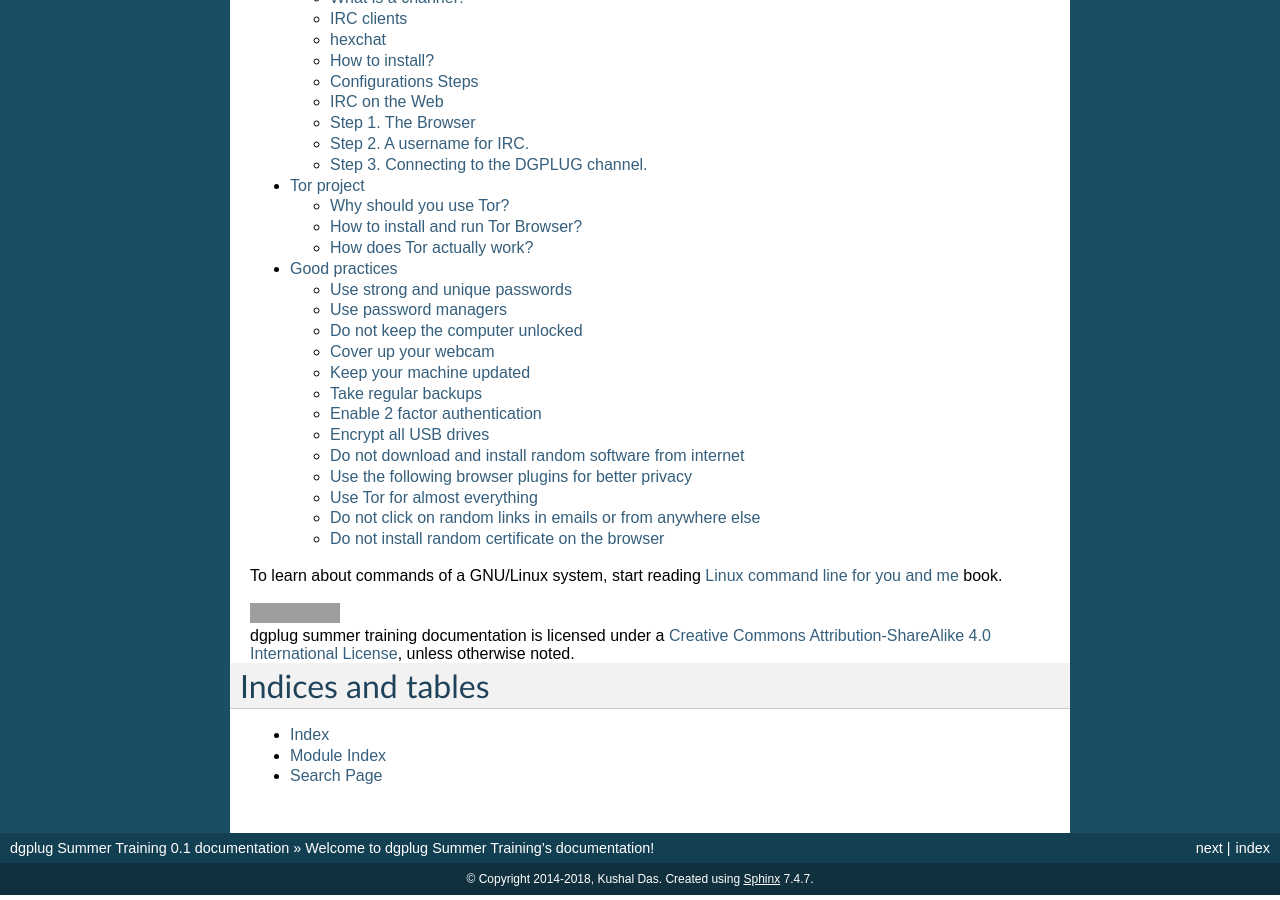
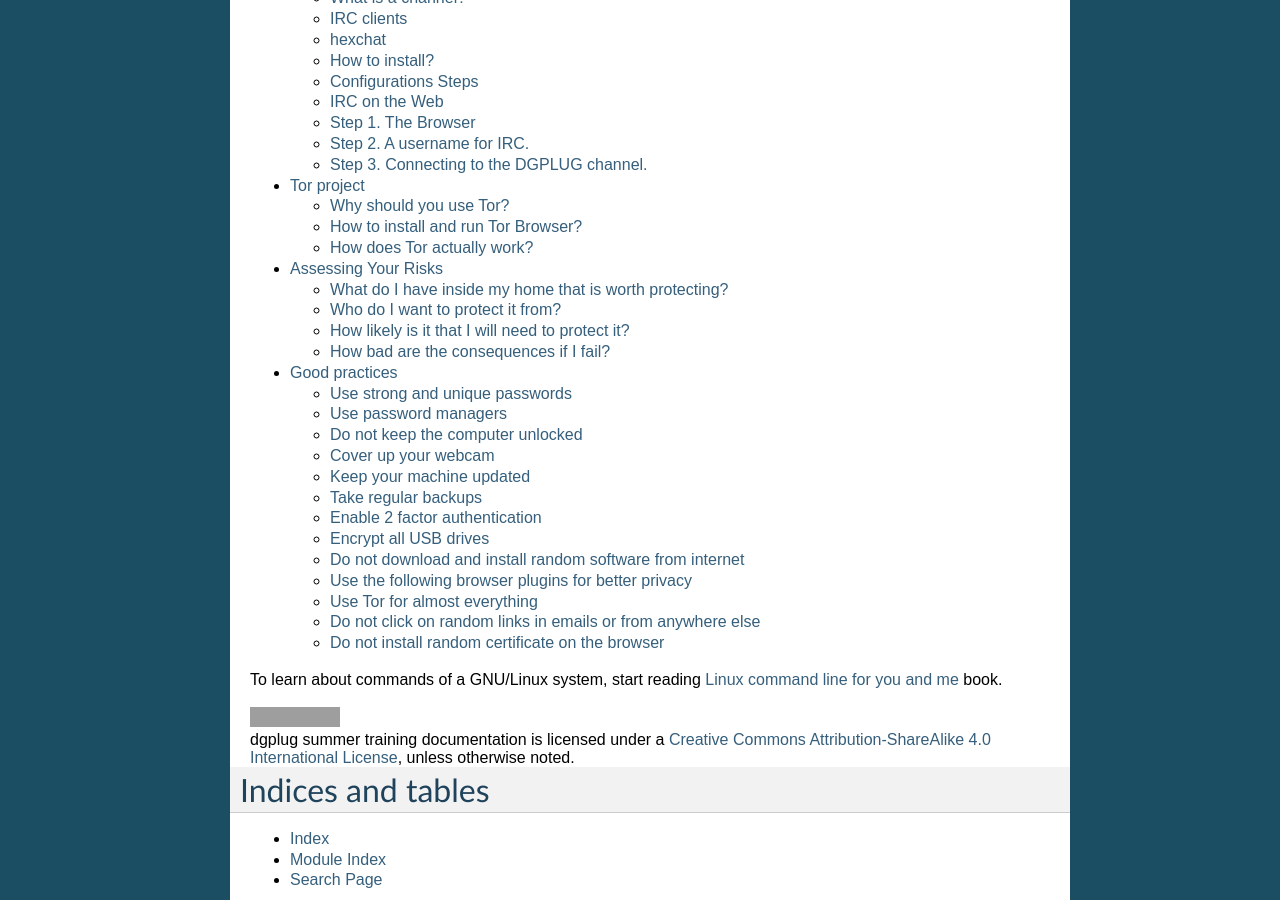
Before and after one commit to kushaldas/summertraining, a Sphinx documentation site: the page built from docs/index.rst, in a window 1280 px wide and 900 px high, scrolled down 889 px. Built offline with Sphinx 7.4.7, drawn with Linux system fonts in a browser that asks for light colours; some of the changed lines change nothing that is shown; grey boxes are pictures that could not be loaded.

Commit message:
adds threatmodel chapter

```diff
--- a/docs/index.rst
+++ b/docs/index.rst
@@ -17,6 +17,7 @@
    communication
    irc
    tor
+   threatmodel
    opsec
 
 
--- /dev/null
+++ b/docs/threatmodel.rst
@@ -0,0 +1,178 @@
+=====================
+Assessing Your Risks
+=====================
+
+.. note:: This chapter is originally from `SURVEILLANCE SELF-DEFENSE <https://ssd.eff.org>`_ guide by `EFF <https://eff.org>`_ under
+          the `Creative Commons Attribution License <http://creativecommons.org/licenses/by/3.0/us/>`_.
+
+
+Trying to protect all your data from everyone all the time is impractical and
+exhausting. But, do not fear! Security is a process, and through thoughtful
+planning, you can assess what’s right for you. Security isn’t about the tools
+you use or the software you download. It begins with understanding the unique
+threats you face and how you can counter those threats.
+
+In computer security, a threat is a potential event that could undermine your
+efforts to defend your data. You can counter the threats you face by
+determining what you need to protect and from whom you need to protect it.
+This process is called “threat modeling.”
+
+This guide will teach you how to threat model, or how to assess your risks for
+your digital information and how to determine what solutions are best for you.
+
+What might threat modeling look like? Let’s say you want to keep your house
+and possessions safe, here are a few questions you might ask:
+
+What do I have inside my home that is worth protecting?
+--------------------------------------------------------
+
+Assets could include: jewelry, electronics, financial documents, passports, or photos
+
+Who do I want to protect it from?
+----------------------------------
+
+Adversaries could include: burglars, roommates, or guests
+
+
+How likely is it that I will need to protect it?
+-------------------------------------------------
+
+Does my neighborhood have a history of burglaries? How trustworthy are my
+roommates/guests? What are the capabilities of my adversaries? What are the
+risks I should consider?
+
+How bad are the consequences if I fail?
+----------------------------------------
+
+Do I have anything in my house that I cannot replace? Do I have the time or
+money to replace these things? Do I have insurance that covers goods stolen
+from my home? How much trouble am I willing to go through to prevent these
+consequences?
+
+Am I willing to buy a safe for sensitive documents? Can I afford to buy a
+high-quality lock? Do I have time to open a security box at my local bank and
+keep my valuables there?
+
+Once you have asked yourself these questions, you are in a position to assess
+what measures to take. If your possessions are valuable, but the risk of a
+break-in is low, then you may not want to invest too much money in a lock.
+But, if the risk is high, you’ll want to get the best lock on the market, and
+consider adding a security system.
+
+Building a threat model will help you to understand threats that are unique to
+you and to evaluate your assets, your adversaries, and your adversaries'
+capabilities, along with the likelihood of risks you face.
+
+
+What is threat modeling and where do I start?
+==============================================
+
+Threat modeling helps you identify threats to the things you value and
+determine from whom you need to protect them. When building a threat model,
+answer these five questions:
+
+- What do I want to protect?
+- Who do I want to protect it from?
+- How bad are the consequences if I fail?
+- How likely is it that I will need to protect it?
+- How much trouble am I willing to go through to try to prevent potential consequences?
+
+Let’s take a closer look at each of these questions.
+
+What do I want to protect?
+===========================
+
+An **asset** is something you value and want to protect. In the context of
+digital security, an asset is usually some kind of information. For example,
+your emails, contact lists, instant messages, location, and files are all
+possible assets. Your devices may also be assets.
+
+*Make a list of your assets: data that you keep, where it’s kept, who has
+access to it, and what stops others from accessing it.*
+
+Who do I want to protect it from?
+==================================
+
+To answer this question, it’s important to identify who might want to target
+you or your information. A person or entity that poses a threat to your assets
+is an **adversary**. Examples of potential adversaries are your boss, your
+former partner, your business competition, your government, or a hacker on a
+public network.
+
+*Make a list of your adversaries, or those who might want to get ahold of your
+assets. Your list may include individuals, a government agency, or
+corporations.*
+
+.. warning:: Depending on who your adversaries are, under some circumstances this list might be something you want to destroy after you’re done threat modeling.
+
+How bad are the consequences if I fail?
+========================================
+
+There are many ways that an adversary can threaten your data. For example, an
+adversary can read your private communications as they pass through the
+network, or they can delete or corrupt your data.
+
+The motives of adversaries differ widely, as do their attacks. A government
+trying to prevent the spread of a video showing police violence may be content
+to simply delete or reduce the availability of that video. In contrast, a
+political opponent may wish to gain access to secret content and publish that
+content without you knowing.
+
+Threat modeling involves understanding how bad the consequences could be if an
+adversary successfully attacks one of your assets. To determine this, you
+should consider the capability of your adversary. For example, your mobile
+phone provider has access to all your phone records and thus has the
+capability to use that data against you. A hacker on an open Wi-Fi network can
+access your unencrypted communications. Your government might have stronger
+capabilities.
+
+*Write down what your adversary might want to do with your private data.*
+
+
+How likely is it that I will need to protect it?
+==================================================
+
+Risk is the likelihood that a particular threat against a particular asset
+will actually occur. It goes hand-in-hand with capability. While your mobile
+phone provider has the capability to access all of your data, the risk of them
+posting your private data online to harm your reputation is low.
+
+It is important to distinguish between threats and risks. While a threat is a
+bad thing that can happen, risk is the likelihood that the threat will occur.
+For instance, there is a threat that your building might collapse, but the
+risk of this happening is far greater in San Francisco (where earthquakes are
+common) than in Stockholm (where they are not).
+
+Conducting a risk analysis is both a personal and a subjective process; not
+everyone has the same priorities or views threats in the same way. Many people
+find certain threats unacceptable no matter what the risk, because the mere
+presence of the threat at any likelihood is not worth the cost. In other
+cases, people disregard high risks because they don't view the threat as a
+problem.
+
+*Write down which threats you are going to take seriously, and which may be too
+rare or too harmless (or too difficult to combat) to worry about.*
+
+
+How much trouble am I willing to go through to try to prevent potential consequences?
+=======================================================================================
+
+Answering this question requires conducting the risk analysis. Not everyone
+has the same priorities or views threats in the same way.
+
+For example, an attorney representing a client in a national security case
+would probably be willing to go to greater lengths to protect communications
+about that case, such as using encrypted email, than a mother who regularly
+emails her daughter funny cat videos.
+
+*Write down what options you have available to you to help mitigate your unique
+threats. Note if you have any financial constraints, technical constraints, or
+social constraints.*
+
+Threat modeling as a regular practice
+======================================
+
+Keep in mind your threat model can change as your situation changes. Thus,
+conducting frequent threat modeling assessments is good practice.
+
+.. note:: Create your own threat model based on your own unique situation. Then mark your calendar for a date in the future. This will prompt you to review your threat model and check back in to assess whether it’s still relevant to your situation.
```
